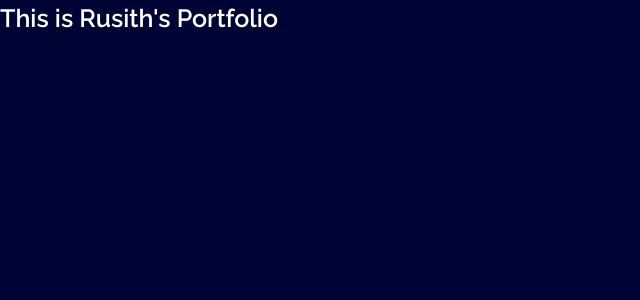
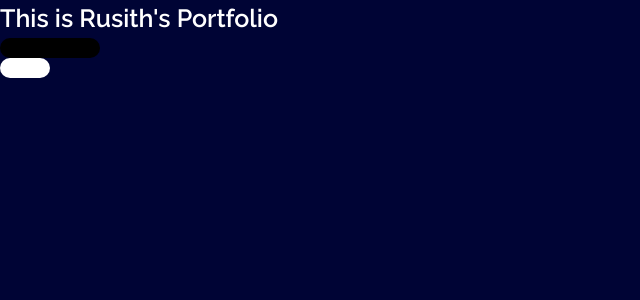
Before and after one commit to RusithTharindu/portfolio-project, a Next.js app: page / in a window 1280 px wide. Shown: the top 300 px of the page, without its empty margins (0-640 px from the left). Built offline with nearby package versions, Linux system fonts and the light colour scheme.

Commit message:
feat: colorbar component

```diff
--- a/src/app/page.tsx
+++ b/src/app/page.tsx
@@ -1,9 +1,14 @@
 import Image from "next/image";
+import ColorBar from "@/components/colorBar";
 
 export default function Home() {
   return (
     <div className="text-white text-[25px] font-semibold">
       This is Rusith&apos;s Portfolio
+      <div className="">
+        <ColorBar width="100px" color="#000" />
+        <ColorBar width="50px" color="" />
+      </div>
     </div>
   )
 }
--- /dev/null
+++ b/src/components/colorBar.tsx
@@ -0,0 +1,17 @@
+interface ColorBarProps {
+    color: string;
+    width: string;
+}
+
+const ColorBar: React.FC<ColorBarProps> = ( {width, color} ) => {
+    return (
+        <div
+            className=" h-5 bg-white rounded-full"
+            style={{width: width, backgroundColor: color}}
+        >
+
+        </div>
+     );
+}
+
+export default ColorBar;
```
